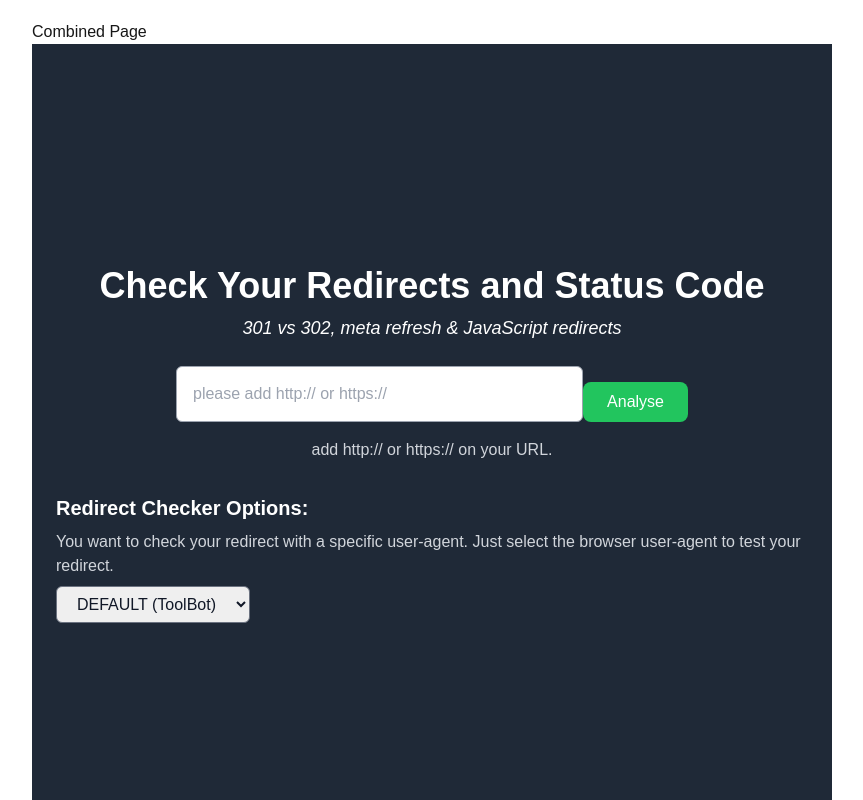
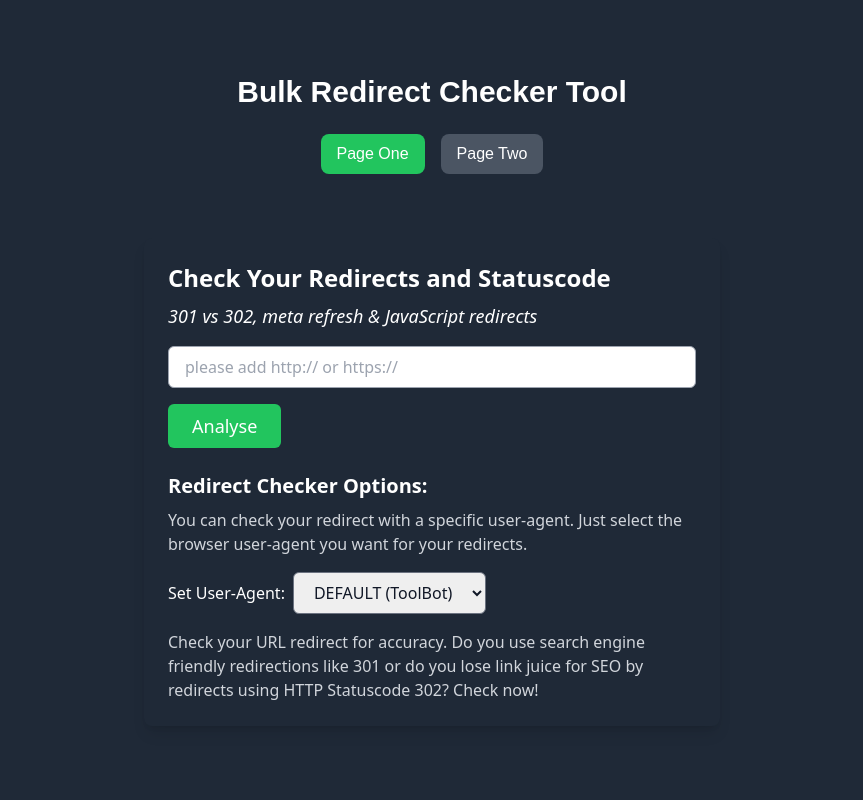
Before and after one commit to Arupbiswas09/newprojectnext, a Next.js app: page /combined in a window 1280 px wide. Shown: the top 800 px of the page, without its empty margins (208-1071 px from the left). Built offline with nearby package versions, Linux system fonts and the light colour scheme.

Commit message:
Update2 combined.js

```diff
--- a/src/pages/combined.js
+++ b/src/pages/combined.js
@@ -1,14 +1,31 @@
-import React from 'react';
-import RedirectChecker from './redirect-checker';
-import CheckRedirects from './check-redirects';
+import { useState } from "react";
+import CheckRedirects from "./check-redirects";
+import RedirectChecker from "./redirect-checker";
 
 export default function CombinedPage() {
+  const [activePage, setActivePage] = useState("page1");
+
   return (
-    <div style={{ maxWidth: '800px', margin: '20px auto', fontFamily: 'Arial, sans-serif' }}>
-      <h1>Combined Page</h1>
-      <RedirectChecker />
-      <hr style={{ margin: '20px 0' }} />
-      <CheckRedirects />
+    <div className="min-h-screen flex flex-col items-center justify-center bg-gray-800 text-white p-6">
+      <h1 className="text-3xl font-bold">Bulk Redirect Checker Tool</h1>
+      <div className="flex space-x-4 mt-6">
+        <button
+          className={`px-4 py-2 rounded-lg ${activePage === "page1" ? "bg-green-500" : "bg-gray-600"}`}
+          onClick={() => setActivePage("page1")}
+        >
+          Page One
+        </button>
+        <button
+          className={`px-4 py-2 rounded-lg ${activePage === "page2" ? "bg-green-500" : "bg-gray-600"}`}
+          onClick={() => setActivePage("page2")}
+        >
+          Page Two
+        </button>
+      </div>
+
+      <div className="mt-6 w-full max-w-2xl">
+        {activePage === "page1" ? <CheckRedirects /> : <RedirectChecker />}
+      </div>
     </div>
   );
 }
```
